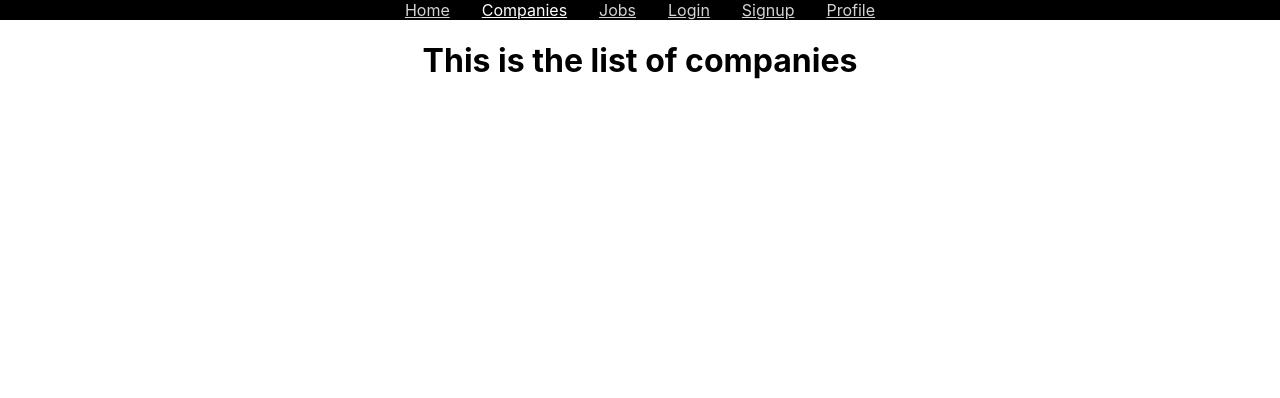
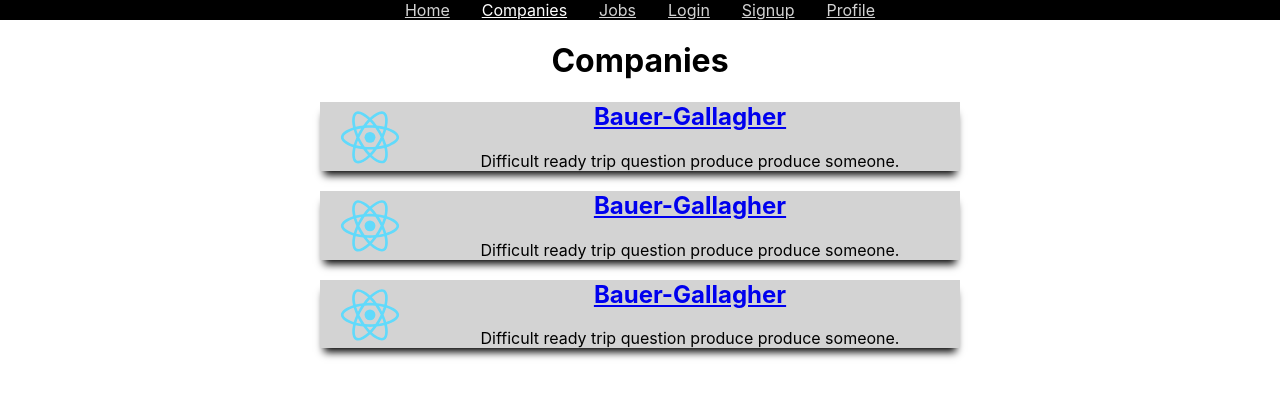
Before and after one commit to Hailaix/react-jobly, a React (Create React App) app in the folder frontend/: page /companies in a window 1280 px wide. Shown: the top 398 px of the page. Built offline with nearby package versions, Linux system fonts and the light colour scheme.

Commit message:
company cards on company list page

```diff
--- a/frontend/src/App.js
+++ b/frontend/src/App.js
@@ -9,6 +9,30 @@ import LoginForm from './LoginForm';
 import SignUpForm from './SignUpForm';
 import Profile from './Profile';
 
+const fakeclist = [
+  {
+    handle:'bauer-gallagher',
+    name: 'Bauer-Gallagher',
+    numEmployees: 862,
+    description: 'Difficult ready trip question produce produce someone.',
+    logo: null
+  },
+  {
+    handle:'bauer',
+    name: 'Bauer-Gallagher',
+    numEmployees: 862,
+    description: 'Difficult ready trip question produce produce someone.',
+    logo: null
+  },
+  {
+    handle:'gallagher',
+    name: 'Bauer-Gallagher',
+    numEmployees: 862,
+    description: 'Difficult ready trip question produce produce someone.',
+    logo: null
+  }
+]
+
 function App() {
   return (
     <div className="App">
@@ -16,7 +40,7 @@ function App() {
         <NavBar />
         <Routes>
           <Route path='/' element={<Home />} />
-          <Route path='companies' element={<Companies />} />
+          <Route path='companies' element={<Companies companies={fakeclist}/>} />
           <Route path='jobs' element={<Jobs />} />
           <Route path='profile' element={<Profile />} />
           <Route path='login' element={<LoginForm />} />
--- a/frontend/src/Companies.js
+++ b/frontend/src/Companies.js
@@ -1,10 +1,14 @@
 import React from "react";
+import CompanyCard from "./CompanyCard";
 
-const Companies = () => {
+const Companies = ({ companies }) => {
     return (
-        <h1>
-            This is the list of companies
-        </h1>
+        <div className="companyList">
+            <h1>Companies</h1>
+            {companies.map(company => (
+                <CompanyCard key={company.handle} company={company} />
+            ))}
+        </div>
     )
 }
 
--- /dev/null
+++ b/frontend/src/CompanyCard.css
@@ -0,0 +1,11 @@
+.companycard {
+    margin: auto;
+    width: 50%;
+    background-color: lightgray;
+    box-shadow: 0 8px 8px -4px;
+}
+
+.companycardimg {
+    width: 100px;
+    float: left;
+}
--- /dev/null
+++ b/frontend/src/CompanyCard.js
@@ -0,0 +1,18 @@
+import React from "react";
+import logo from './logo.svg';
+import './CompanyCard.css'
+import { Link } from "react-router-dom";
+
+const CompanyCard = ({ company }) => {
+    return (
+        <div className="companycard">
+            <Link to='/'>
+                <img src={company.logo ? company.logo : logo} className='companycardimg' alt='logo' />
+                <h2 className="companycardtitle">{company.name}</h2>
+            </Link>
+            <p>{company.description}</p>
+        </div>
+    )
+}
+
+export default CompanyCard;
```
